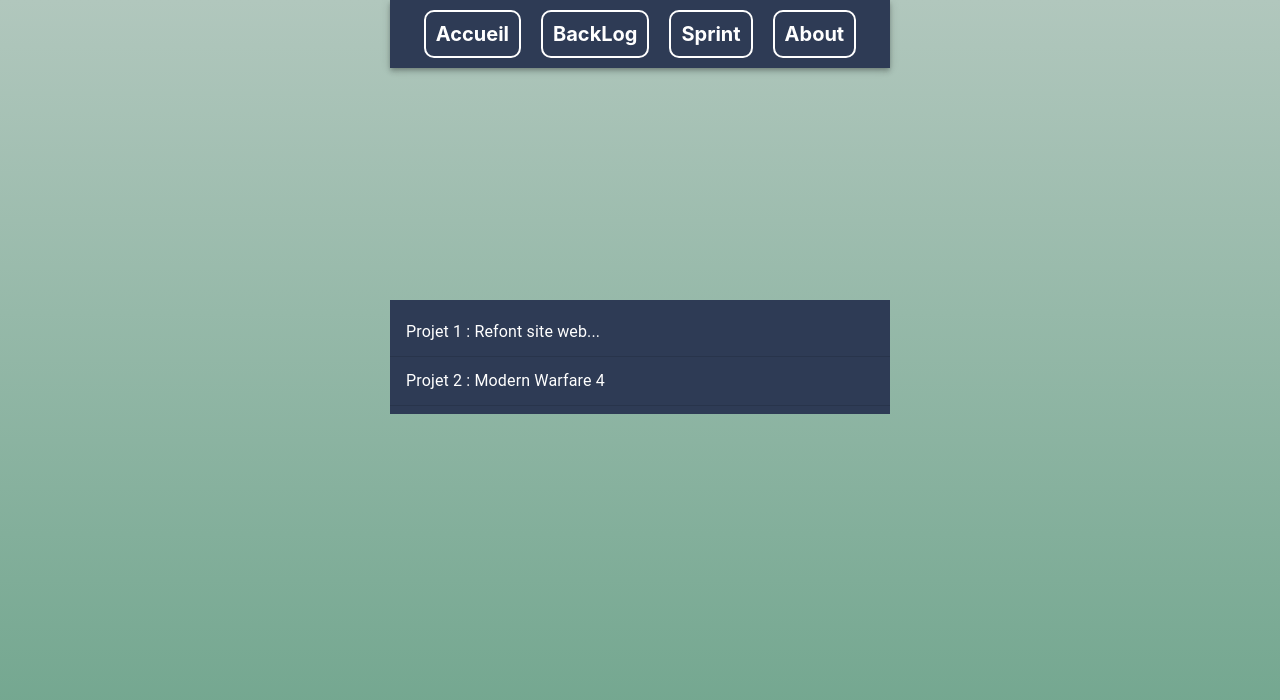
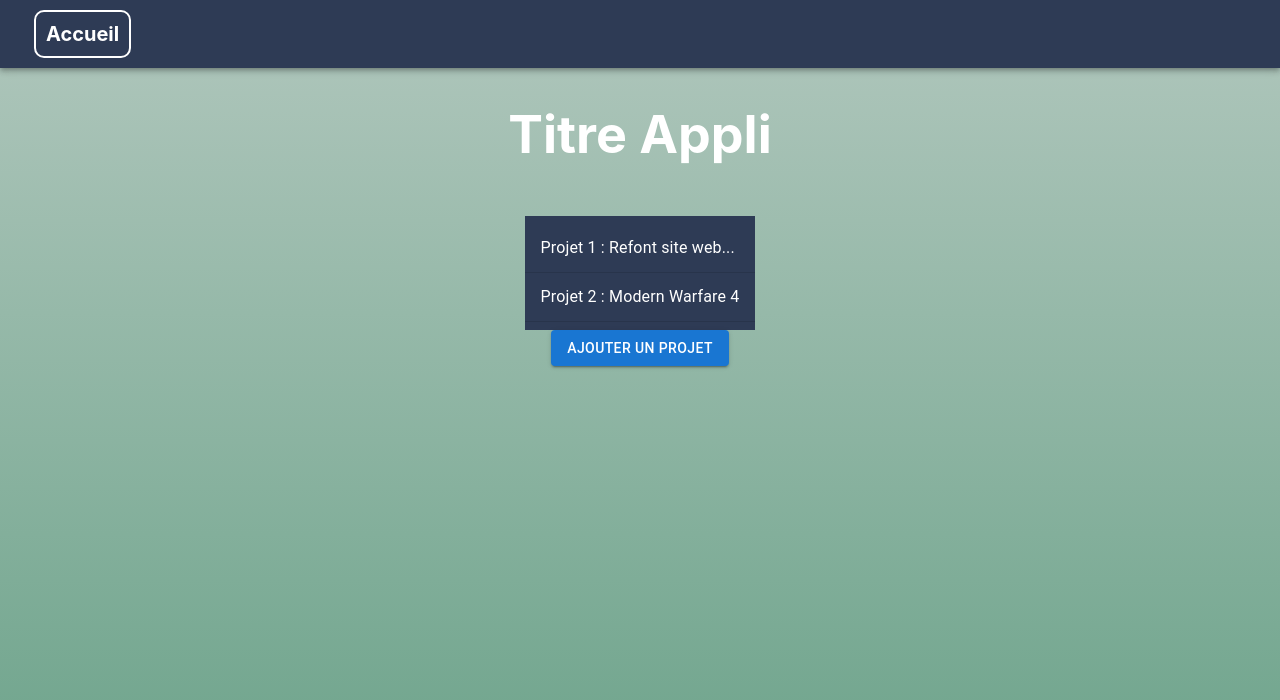
Before and after one commit to MartinIthurbide/ProjetCdp, a React (Create React App) app: page / in a window 1280 px wide. Shown: the top 700 px of the page. Built offline with nearby package versions, Linux system fonts and the light colour scheme.

Commit message:
:sparkles: Création de la page d'accueil + ajout nouveau projet

```diff
--- a/src/App.css
+++ b/src/App.css
@@ -17,7 +17,6 @@
   /* background-color: #b1c7bd; */
   background: linear-gradient(#b1c7bd, #6ca38a);
   min-height: 100vh;
-  display: flex;
   flex-direction: column;
   align-items: center;
   justify-content: center;
--- a/src/App.js
+++ b/src/App.js
@@ -1,36 +1,16 @@
 import './App.css';
-import { useState } from 'react';
 import MyAppBar from './components/menu/AppBar';
+import AppContainer from './components/AppContainer';
 import SignUp from './components/homepage/contact';
 import Accueil from './components/homepage/Accueil';
 import { BrowserRouter as Router, Routes, Route }
     from 'react-router-dom';
 
-function MyButton() {
-  const [count, setCount] = useState(0);
-
-  function handleClick() {
-    setCount(count + 1);
-  }
-
-  return (
-    <button onClick={handleClick}>
-      Clicked {count} times
-    </button>
-  );
-}
-
 function App() {
   return (
     <div className="App">
       <header className="App-header">
-        <Router>
-          <MyAppBar />
-          <Routes>
-            <Route exact path='/' element={<Accueil/>} />
-            <Route path='/about' element={<SignUp/>} />
-          </Routes>
-        </Router>
+          <AppContainer />
       </header>
     </div>
   );
--- /dev/null
+++ b/src/components/AppContainer.js
@@ -0,0 +1,28 @@
+import React, { useState } from 'react';
+import MyAppBar from './menu/AppBar';
+import Accueil from './homepage/Accueil';
+import SignUp from './homepage/contact';
+import { BrowserRouter as Router, Routes, Route }
+    from 'react-router-dom';
+
+function AppContainer() {
+  const [dynamicLinks, setDynamicLinks] = useState([]);
+
+  const addDynamicLink = (link) => {
+    setDynamicLinks([...dynamicLinks, link]);
+  };
+
+  return (
+    <div>
+        <Router>
+            <MyAppBar dynamicLinks={dynamicLinks} />
+          <Routes>
+            <Route exact path='/' element={<Accueil addDynamicLink={addDynamicLink} />} />
+            <Route path='/about' element={<SignUp/>} />
+          </Routes>
+        </Router>
+    </div>
+  );
+}
+
+export default AppContainer;
--- a/src/components/homepage/Accueil.css
+++ b/src/components/homepage/Accueil.css
@@ -1,4 +1,8 @@
 .projects{
-    width: 500px;
-    height: 500px;
+    display: flex;
+    flex-direction: column;
+    align-items: center;
+    justify-content: center;
+    max-width: 400px;
+    margin: 50px auto;
 }
--- a/src/components/homepage/Accueil.js
+++ b/src/components/homepage/Accueil.js
@@ -1,11 +1,19 @@
-import listOfProjet from "./ListOfProjets";
+import React, { useState } from 'react';
+import MyAppBar from '../menu/AppBar';
+import ListOfProjets from "./ListOfProjets";
 import './Accueil.css';
 
-function Accueil () {
+function Accueil({ addDynamicLink }) {
+
     return (
-    <div className="projects">
-        {listOfProjet()}
-    </div>
+        <div>
+            <div className="accueilTitre">
+                <h1>Titre Appli</h1>
+            </div>
+            <div className="projects">
+                <ListOfProjets addDynamicLink={addDynamicLink} />
+            </div>
+        </div>
     );
 }
 
--- a/src/components/homepage/ListOfProjets.js
+++ b/src/components/homepage/ListOfProjets.js
@@ -1,24 +1,110 @@
-import * as React from 'react';
+import React, { useState } from 'react';
 import List from '@mui/material/List';
 import ListItem from '@mui/material/ListItem';
 import ListItemText from '@mui/material/ListItemText';
 import Divider from '@mui/material/Divider';
+import Button from '@mui/material/Button';
+import Dialog from '@mui/material/Dialog';
+import DialogTitle from '@mui/material/DialogTitle';
+import DialogContent from '@mui/material/DialogContent';
+import DialogActions from '@mui/material/DialogActions';
+import TextField from '@mui/material/TextField';
+
+import {Link} from 'react-router-dom';
+
 const style = {
   width: '100%',
   bgcolor: '#2E3B55'
 };
 
-  export default function listOfProjet(){
+function ListOfProjets({ addDynamicLink }){
+
+    const predefinedLinks = [
+        { key: 'backlog', to: '/backlog', label: 'BackLog' },
+        { key: 'sprint', to: '/sprint', label: 'Sprint' },
+        { key: 'about', to: '/about', label: 'About' },
+        ];
+
+
+  const [projets, setProjets] = useState([
+    ["projet"+1,"Projet 1 : Refont site web..."],
+    ["projet"+2,"Projet 2 : Modern Warfare 4"]
+  ]);
+
+  const [openDialog, setOpenDialog] = useState(false);
+  const [nouveauProjetNom, setNouveauProjetNom] = useState("");
+  const [linksAdded, setLinksAdded] = useState(false);
+
+  const ouvrirDialog = () => {
+    setOpenDialog(true);
+  };
+
+  const fermerDialog = () => {
+    setOpenDialog(false);
+  };
+
+  const ajouterProjet = () => {
+    const nouveauProjet = ["projet"+(projets.length)+1,`Projet ${(projets.length)+1} : ${nouveauProjetNom}`];
+    setProjets([...projets, nouveauProjet]);
+    fermerDialog();
+  };
+
+  const handleChangeNomProjet = (e) => {
+    setNouveauProjetNom(e.target.value);
+  };
+
+  const afficherMenu = () => {
+        if (!linksAdded) { //TODO: il faut trouver un moyen pour remplacer et pas ne pas ajouter
+            const newLinks = predefinedLinks.map((link) => (
+                <Link key={link.key} to={link.to} className='buttonNavBar'>
+                {link.label}
+                </Link>
+            ));
+            addDynamicLink(newLinks);
+        }
+        setLinksAdded(true);
+    };
+
+
+  const renderDialog = () => {
     return (
+      <Dialog open={openDialog} onClose={fermerDialog}>
+        <DialogTitle>Ajouter un nouveau projet</DialogTitle>
+        <DialogContent>
+          <TextField
+            autoFocus
+            margin="dense"
+            id="nomProjet"
+            label="Nom du projet"
+            type="text"
+            fullWidth
+            onChange={handleChangeNomProjet}
+          />
+        </DialogContent>
+        <DialogActions>
+          <Button onClick={fermerDialog}>Annuler</Button>
+          <Button onClick={ajouterProjet}>Ajouter</Button>
+        </DialogActions>
+      </Dialog>
+    );
+
+  };
+  return (
+    <div>
       <List sx={style} component="nav" aria-label="mailbox folders">
-        <ListItem button>
-            <ListItemText primary="Projet 1 : Refont site web..." />
+        {projets.map((projet, index) => (
+          <React.Fragment key={index}>
+            <ListItem button onClick={afficherMenu}>
+              <ListItemText primary={projet[1]} />
             </ListItem>
             <Divider />
-        <ListItem button divider>
-            <ListItemText primary="Projet 2 : Modern Warfare 4" />
-        </ListItem>
+          </React.Fragment>
+        ))}
       </List>
+      <Button variant="contained" onClick={ouvrirDialog}>Ajouter un projet</Button>
+      {renderDialog()}
+    </div>
   );
+};
 
-}
+export default ListOfProjets;
--- a/src/components/menu/AppBar.js
+++ b/src/components/menu/AppBar.js
@@ -1,17 +1,15 @@
-import * as React from 'react';
+import React, { useState } from 'react';
 import AppBar from '@mui/material/AppBar';
 import Box from '@mui/material/Box';
 import Toolbar from '@mui/material/Toolbar';
-import Typography from '@mui/material/Typography';
-import Button from '@mui/material/Button';
-import IconButton from '@mui/material/IconButton';
-import MenuIcon from '@mui/icons-material/Menu';
 import {Link} from 'react-router-dom';
 
 import './ButtonAppBar.css';
 
-export default function MyAppBar() {
+export default function MyAppBar({ dynamicLinks }) {
+
   return (
+
     <Box sx={{ flexGrow: 1 }}>
       <AppBar
         position="static"
@@ -20,7 +18,7 @@ export default function MyAppBar() {
 
      }}
       >
-        <Toolbar>
+        <Toolbar id="menuBar">
           {/* <IconButton
             size="large"
             edge="start"
@@ -30,9 +28,14 @@ export default function MyAppBar() {
           >
           </IconButton> */}
           <Link to={'/'} className='buttonNavBar'>Accueil</Link>
-          <Link to={'/backlog'} className='buttonNavBar'>BackLog</Link>
+          {/* <Link to={'/backlog'} className='buttonNavBar'>BackLog</Link>
           <Link to={'/sprint'} className='buttonNavBar'>Sprint</Link>
-          <Link to={'/about'} className='buttonNavBar'>About</Link>
+          <Link to={'/about'} className='buttonNavBar'>About</Link> */}
+          {dynamicLinks && dynamicLinks.length > 0 && dynamicLinks.map((link, index) => (
+            <React.Fragment key={index}>
+              {link}
+            </React.Fragment>
+          ))}
         </Toolbar>
       </AppBar>
     </Box>
```
Also changed, not shown: src/components/menu/ButtonNavBar.js (deleted). Lines whose indentation alone changed are shown as unchanged.
